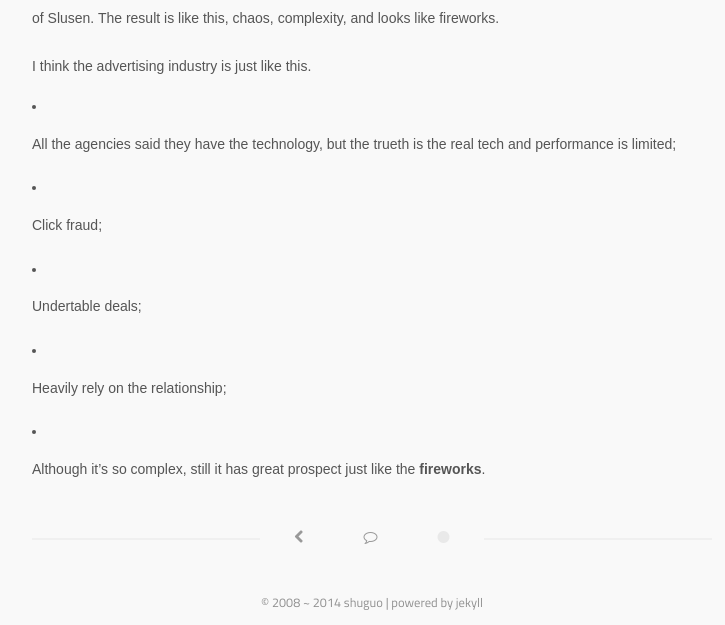
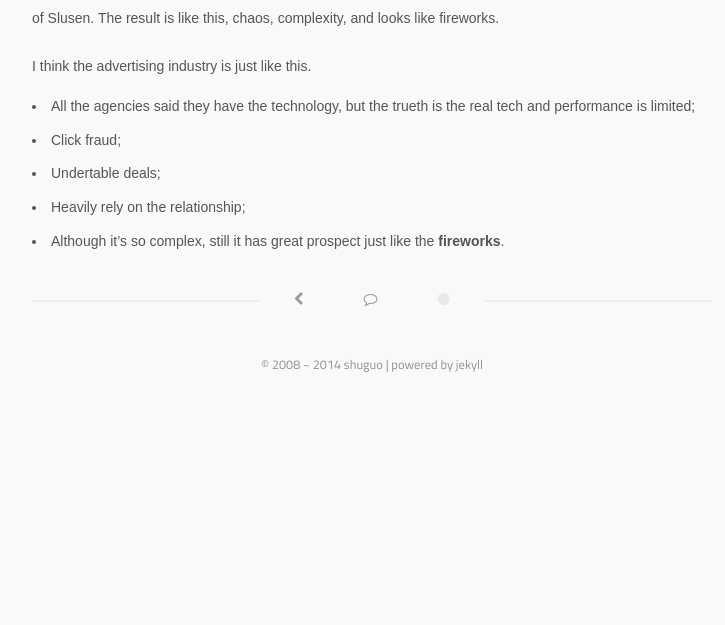
Before and after one commit to eastfoto/eastfoto.github.com, a Jekyll site: the page built from _posts/2014-02-09-complex-ads-industry.markdown, in a window 1280 px wide. Shown: the part 547-1172 px from the top of the page, without its empty margins (268-993 px from the left). Built offline with Jekyll 4.4.1, drawn with Linux system fonts in a browser that asks for light colours; some web fonts are replaced; Markdown is read by kramdown in place of the engine named in the settings; after the commit the page ends 934 px from its top, so only the background shows below that.

Commit message:
list dont work well again

```diff
--- a/_posts/2014-02-09-complex-ads-industry.markdown
+++ b/_posts/2014-02-09-complex-ads-industry.markdown
@@ -12,12 +12,8 @@ This photo is from Slusen, Stockholm. I put too much exposure time without tripo
 
 I think the advertising industry is just like this.
 
-* All the agencies said they have the technology, but the trueth is the real tech and performance is limited;
-
-* Click fraud;
-
-* Undertable deals;
-
-* Heavily rely on the relationship;
-
-* Although it's so complex, still it has great prospect just like the **fireworks**.
+-   All the agencies said they have the technology, but the trueth is the real tech and performance is limited;
+-   Click fraud;
+-   Undertable deals;
+-   Heavily rely on the relationship;
+-   Although it's so complex, still it has great prospect just like the **fireworks**.
```
